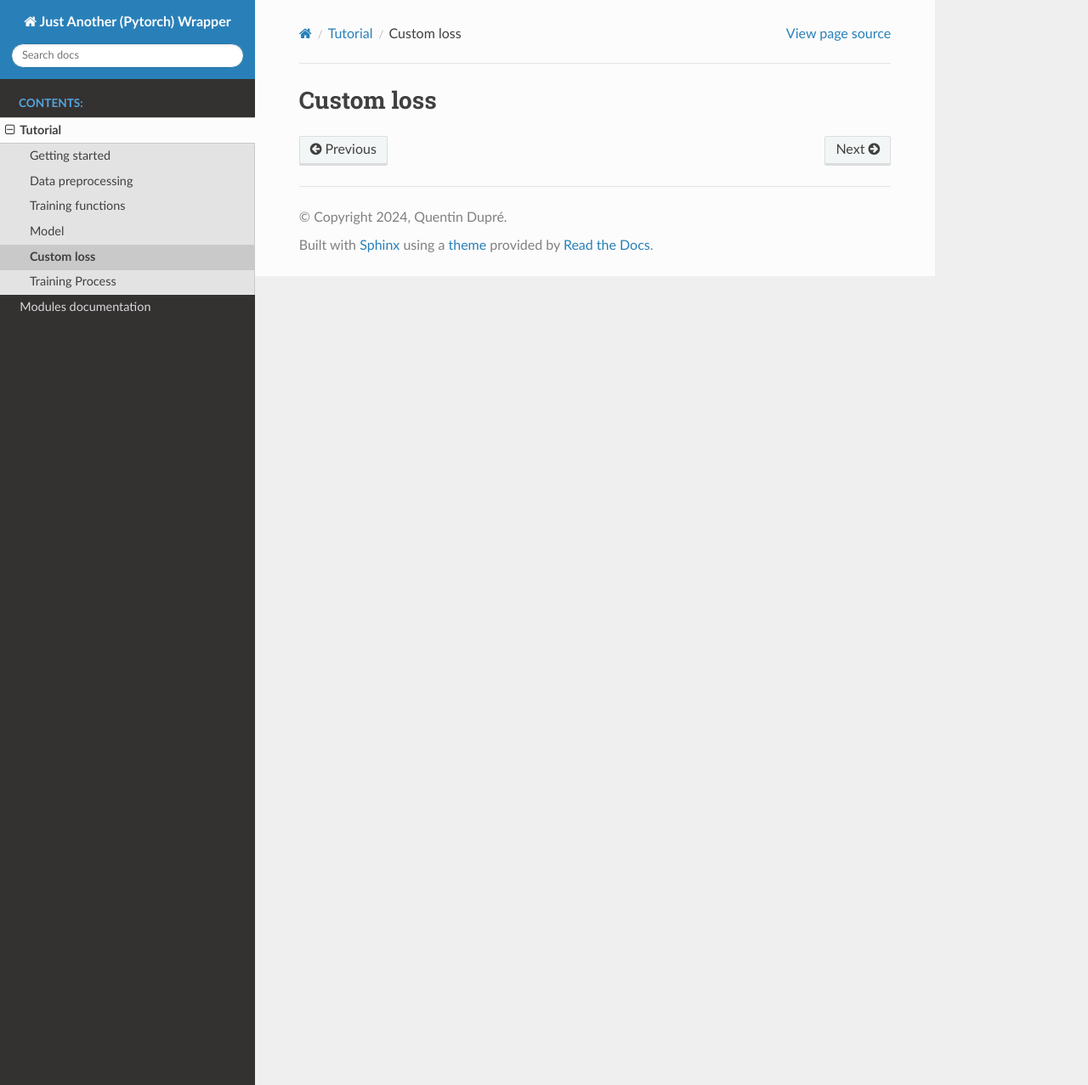
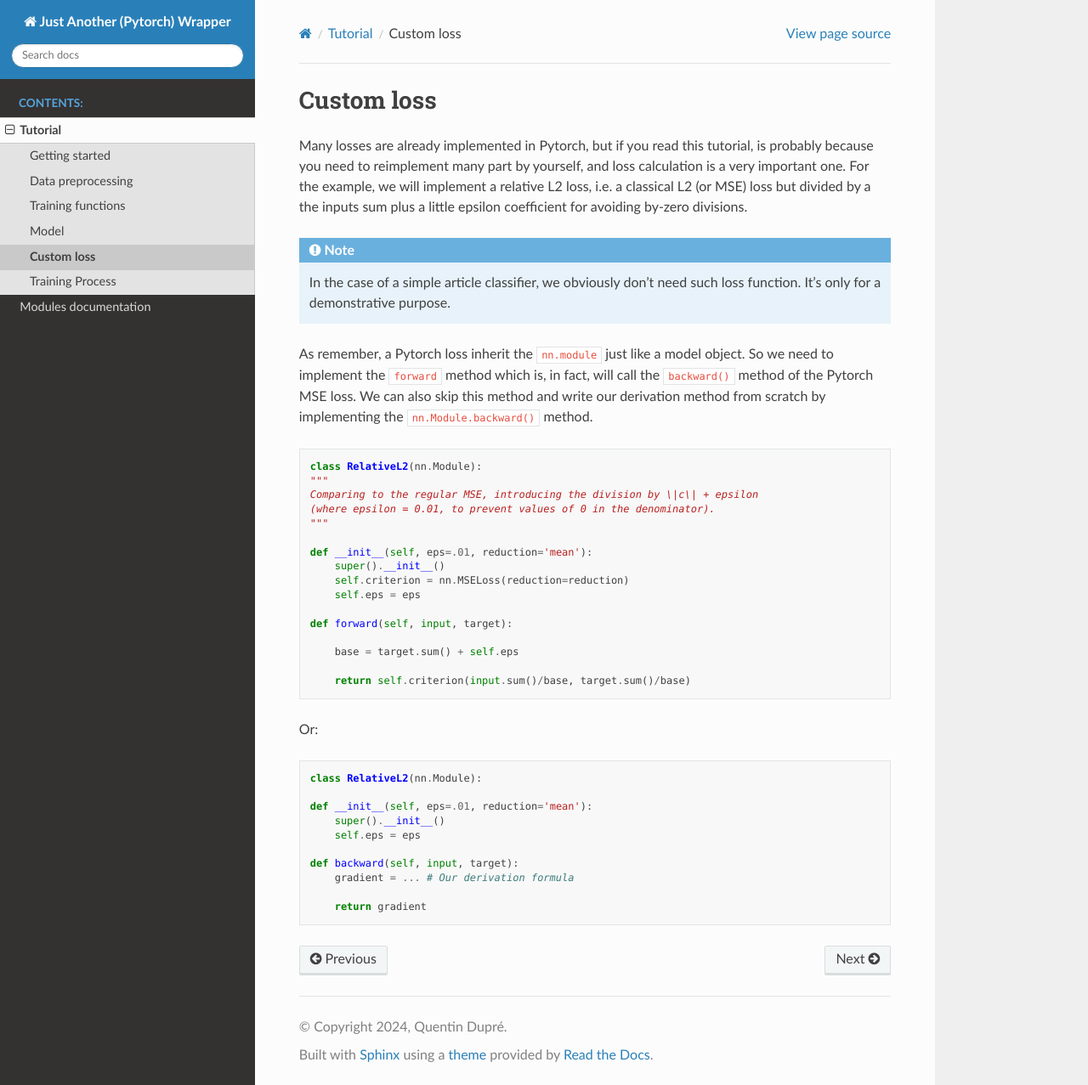
Before and after one commit to Yvregon/JAW, a Sphinx documentation site: the page built from docs/source/custom_loss.rst, in a window 1280 px wide and 1277 px high. Shown: the whole window at 85% size. Built offline with Sphinx 7.4.7 and the Read the Docs theme 2.0.0, drawn with Linux system fonts in a browser that asks for light colours.

Commit message:
Custom loss part of the tutorial written.

```diff
--- a/docs/source/custom_loss.rst
+++ b/docs/source/custom_loss.rst
@@ -1,2 +1,48 @@
 Custom loss
 ===========
+
+Many losses are already implemented in Pytorch, but if you read this tutorial, is probably because you need to reimplement many part by yourself, and loss calculation
+is a very important one. For the example, we will implement a relative L2 loss, i.e. a classical L2 (or MSE) loss but divided by a the inputs sum plus a little epsilon
+coefficient for avoiding by-zero divisions.
+
+.. note::
+
+    In the case of a simple article classifier, we obviously don't need such loss function. It's only for a demonstrative purpose.
+
+As remember, a Pytorch loss inherit the ``nn.module`` just like a model object. So we need to implement the ``forward`` method which is, in fact, will call the
+``backward()`` method of the Pytorch MSE loss. We can also skip this method and write our derivation method from scratch by implementing the ``nn.Module.backward()``
+method.
+
+.. code-block:: python
+
+    class RelativeL2(nn.Module):
+    """
+    Comparing to the regular MSE, introducing the division by \|c\| + epsilon
+    (where epsilon = 0.01, to prevent values of 0 in the denominator).
+    """
+
+    def __init__(self, eps=.01, reduction='mean'):
+        super().__init__()
+        self.criterion = nn.MSELoss(reduction=reduction)
+        self.eps = eps
+
+    def forward(self, input, target):
+
+        base = target.sum() + self.eps
+
+        return self.criterion(input.sum()/base, target.sum()/base)
+
+Or:
+
+.. code-block:: python
+
+    class RelativeL2(nn.Module):
+
+    def __init__(self, eps=.01, reduction='mean'):
+        super().__init__()
+        self.eps = eps
+
+    def backward(self, input, target):
+        gradient = ... # Our derivation formula
+
+        return gradient
```
